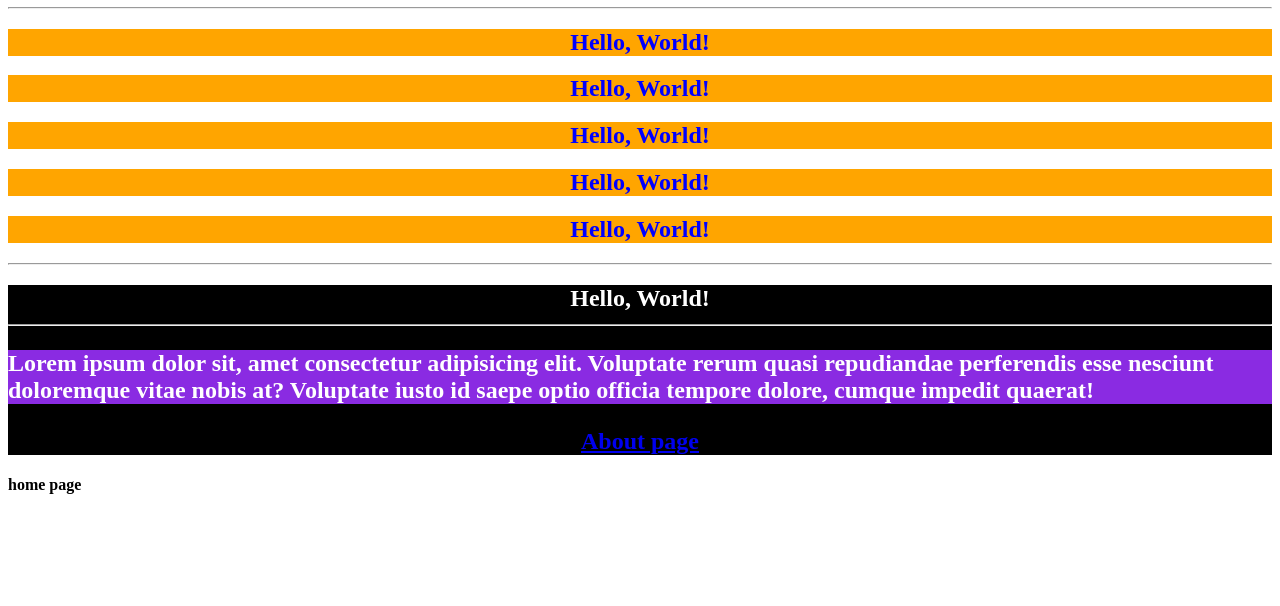
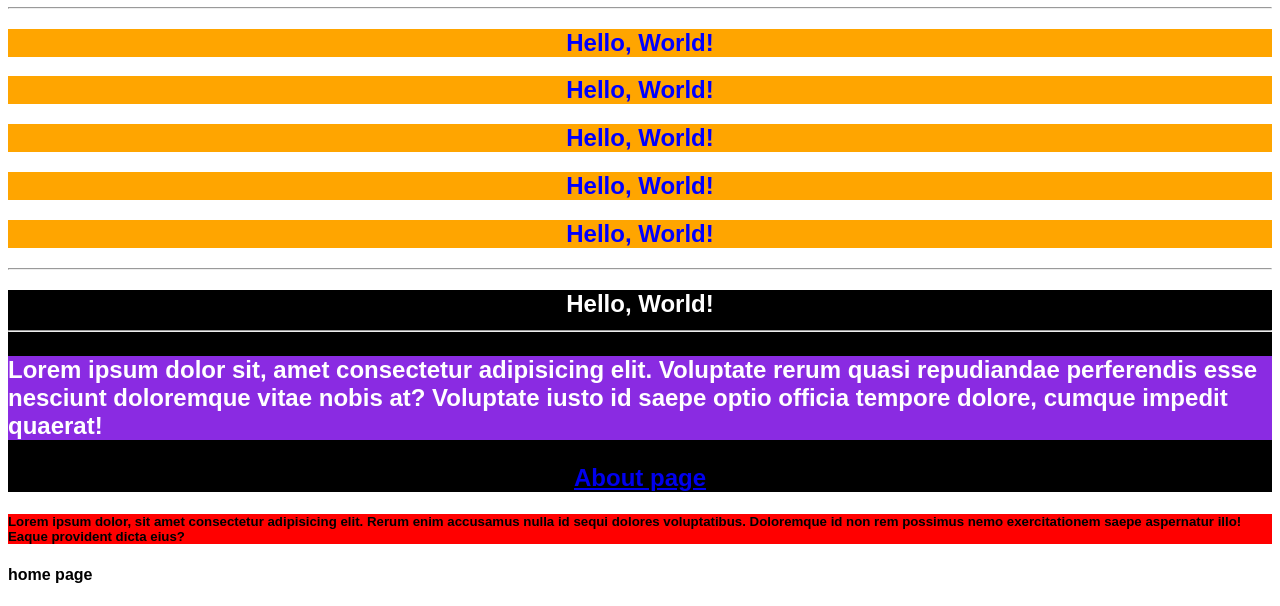
Before and after one commit to insith-ekanayaka/iCM123iCD124-Internet-Technologies-Day-02-2026-10-10, a plain HTML site: page index.html in a window 1280 px wide. Shown: the part 307-913 px from the top of the page. Before the commit the page ends 823 px from the top, so only its background shows below. Drawn offline with Linux system fonts and the light colour scheme.

Commit message:
Fix formatting issues in about.html and style.css; update index.html to include new elements and styles

```diff
--- a/css/style.css
+++ b/css/style.css
@@ -4,11 +4,16 @@ h1 {
   color: blue;
   text-align: center;
 }
- body{
+body {
   font-family: Arial, Helvetica, sans-serif;
- }
+}
 
- .bg-color {
-   background-color:black;
-   color: white;
- }
+/*class selector*/
+.bg-color {
+  background-color: black;
+  color: white;
+}
+/*id selector*/
+#bg-h5-color {
+  background-color: red;
+}
--- a/index.html
+++ b/index.html
@@ -3,6 +3,7 @@
   <head>
     <meta charset="UTF-8" />
     <meta name="viewport" content="width=device-width, initial-scale=1.0" />
+    <link rel="stylesheet" href="css/style.css" />
     <title>Document</title>
 
 <!-- internal CSS -->
@@ -57,6 +58,9 @@
 
    <a href="about.html">About page</a>
 
+   <h5 id="bg-h5-color">Lorem ipsum dolor, sit amet consectetur adipisicing elit. Rerum enim accusamus nulla id sequi dolores voluptatibus. Doloremque id non rem possimus nemo exercitationem saepe aspernatur illo! Eaque provident dicta eius? </h5>
+
    <h4>home page</h4>
+
     </body>
 </html>
```
Also changed, not shown: about.html (line endings or trailing spaces).
